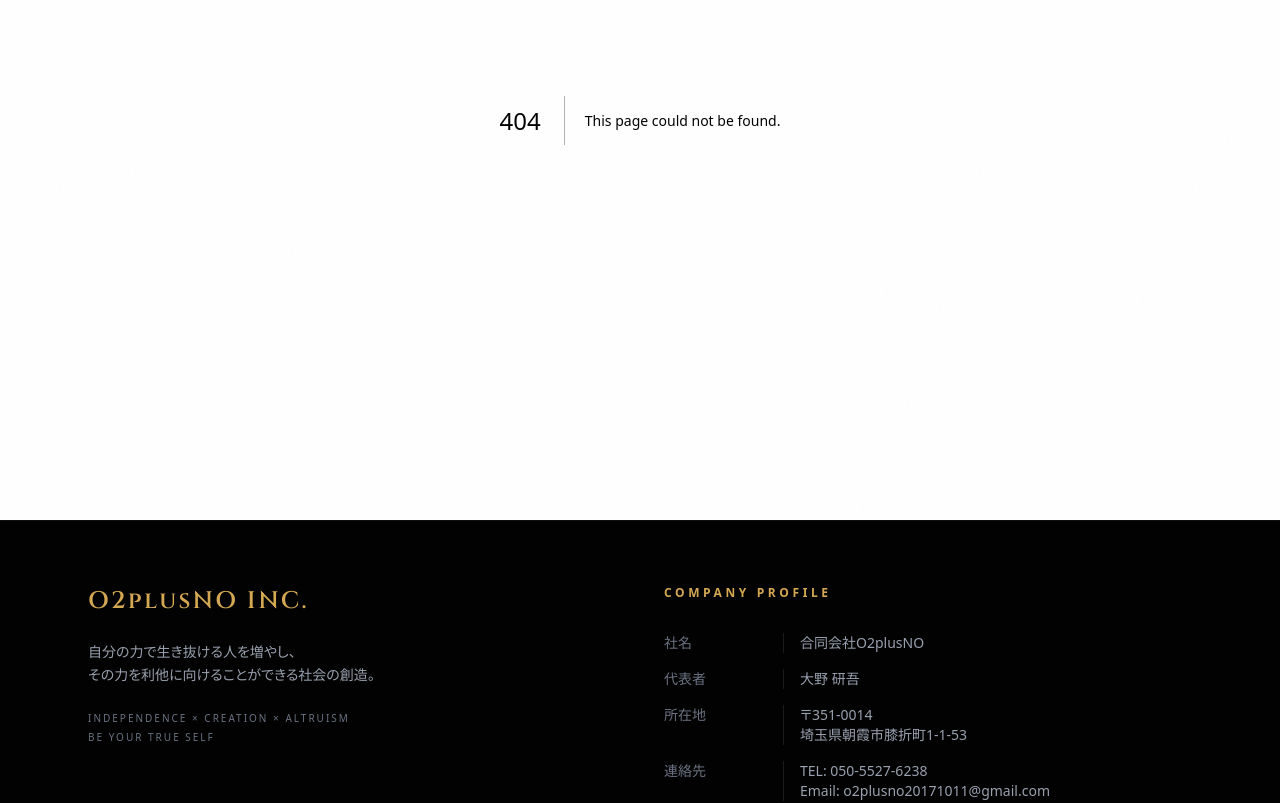
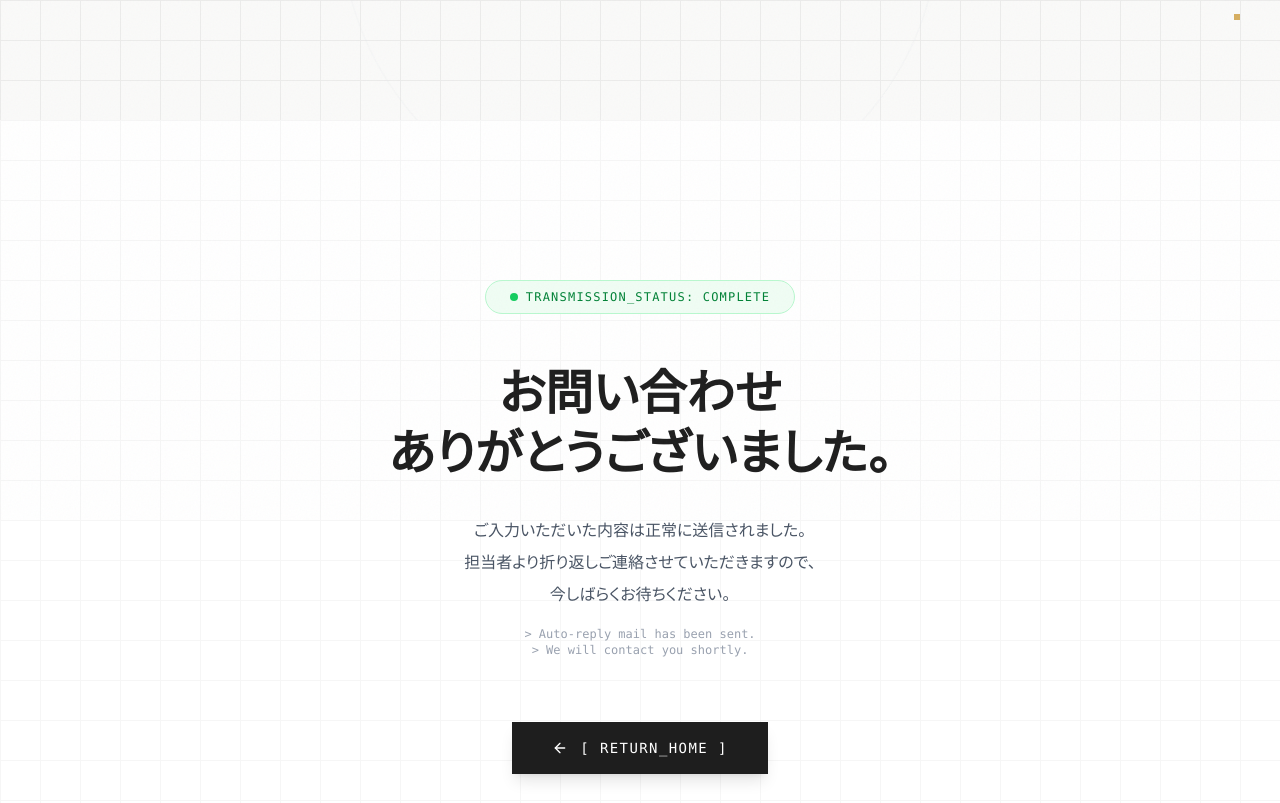
Before and after one commit to kawabata1111/O2plusNO, a Next.js app: page /thanks in a window 1280 px wide. Before the commit this address had no page. Shown: the part 280-1083 px from the top of the page. Built offline with nearby package versions, Linux system fonts and the light colour scheme.

Commit message:
Feat: Add Thanks page and update form redirect

```diff
--- a/app/contact/page.tsx
+++ b/app/contact/page.tsx
@@ -96,7 +96,7 @@ export default function ContactPage() {
                                 className="space-y-8 relative z-10"
                             >
                                 {/* FormSubmit Configuration */}
-                                <input type="hidden" name="_next" value="https://o2plusno-site.netlify.app/" />
+                                <input type="hidden" name="_next" value="https://o2plusno-site.netlify.app/thanks" />
                                 <input type="hidden" name="_captcha" value="false" />
                                 <input type="text" name="_honey" style={{display: 'none'}} />
                                 <input type="hidden" name="_subject" value="【O2plusNO】お問い合わせがありました" />
--- /dev/null
+++ b/app/thanks/page.tsx
@@ -0,0 +1,62 @@
+'use client';
+
+import PageHeader from '@/components/ui/PageHeader';
+import { motion } from 'framer-motion';
+import Link from 'next/link';
+import { ArrowLeft } from 'lucide-react';
+
+export default function ThanksPage() {
+    return (
+        <main>
+            <PageHeader
+                title="送信完了"
+                enTitle="THANK YOU"
+                subtitle="00_SUCCESS"
+            />
+
+            <section className="py-40 bg-white text-[#1e1e1e] relative overflow-hidden">
+                {/* Tech Grid Background */}
+                <div className="absolute inset-0 pointer-events-none opacity-[0.03]"
+                    style={{
+                        backgroundImage: 'linear-gradient(#000 1px, transparent 1px), linear-gradient(90deg, #000 1px, transparent 1px)',
+                        backgroundSize: '40px 40px'
+                    }}
+                />
+
+                <div className="max-w-4xl mx-auto px-6 relative z-10 text-center">
+                    <motion.div
+                        initial={{ opacity: 0, scale: 0.9 }}
+                        whileInView={{ opacity: 1, scale: 1 }}
+                        viewport={{ once: true }}
+                        transition={{ duration: 0.8 }}
+                    >
+                        <div className="inline-flex items-center gap-2 mb-12 border border-green-200 px-6 py-2 rounded-full bg-green-50">
+                            <span className="w-2 h-2 bg-green-500 rounded-full animate-pulse" />
+                            <p className="font-mono text-xs tracking-widest text-green-700">
+                                TRANSMISSION_STATUS: COMPLETE
+                            </p>
+                        </div>
+
+                        <h2 className="text-3xl md:text-5xl font-serif font-bold mb-8 leading-tight">
+                            お問い合わせ<br/>ありがとうございました。
+                        </h2>
+
+                        <p className="text-gray-600 mb-16 font-sans text-sm md:text-base max-w-lg mx-auto leading-loose">
+                            ご入力いただいた内容は正常に送信されました。<br/>
+                            担当者より折り返しご連絡させていただきますので、<br/>
+                            今しばらくお待ちください。<br/>
+                            <span className="text-xs text-gray-400 font-mono block mt-4">
+                                {`> Auto-reply mail has been sent.`}<br/>
+                                {`> We will contact you shortly.`}
+                            </span>
+                        </p>
+
+                        <Link href="/" className="inline-flex items-center gap-3 bg-[#1e1e1e] text-white px-10 py-4 font-mono text-sm tracking-widest hover:bg-[#d4a853] transition-colors shadow-lg">
+                            <ArrowLeft size={16} /> [ RETURN_HOME ]
+                        </Link>
+                    </motion.div>
+                </div>
+            </section>
+        </main>
+    );
+}
```
